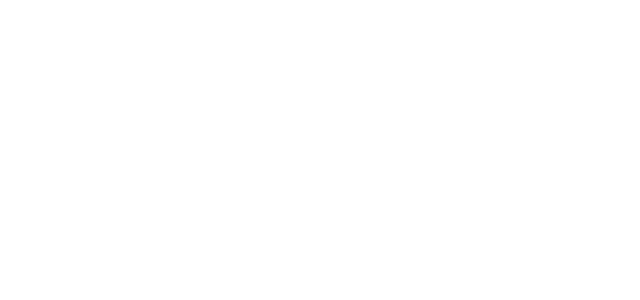
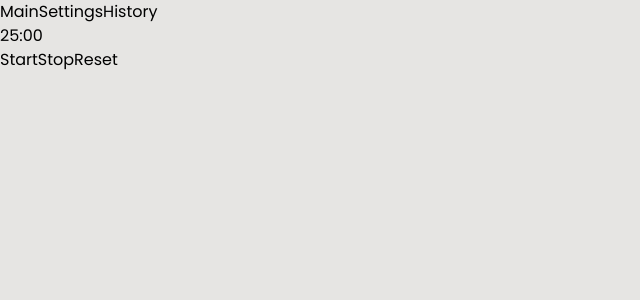
Before and after one commit to rfsyhb/doNow, a React (Vite) app: page / in a window 1280 px wide. Shown: the top 300 px of the page, without its empty margins (0-640 px from the left). Built offline with nearby package versions, Linux system fonts and the light colour scheme.

Commit message:
add components

```diff
--- a/index.html
+++ b/index.html
@@ -4,7 +4,10 @@
     <meta charset="UTF-8" />
     <link rel="icon" type="image/svg+xml" href="/vite.svg" />
     <meta name="viewport" content="width=device-width, initial-scale=1.0" />
-    <meta name="rafi:message" content="thisWouldBeSoCoolIfTheyRandomlyFoundMe">
+    <meta
+      name="rafi:message"
+      content="thisWouldBeSoCoolIfTheyRandomlyFoundMe"
+    />
     <link rel="preconnect" href="https://fonts.googleapis.com" />
     <link rel="preconnect" href="https://fonts.gstatic.com" crossorigin />
     <link
@@ -13,7 +16,7 @@
     />
     <title>doNow</title>
   </head>
-  <body>
+  <body class="bg-bgColor">
     <div id="root"></div>
     <script type="module" src="/src/main.jsx"></script>
   </body>
--- a/src/App.jsx
+++ b/src/App.jsx
@@ -1,7 +1,31 @@
-import React from 'react';
+import React, { useState } from 'react';
+import Stopwatch from './components/Stopwatch';
+import Settings from './components/Setup';
+import History from './components/History';
 
 function App() {
-  return <div />;
+  const [page, setPage] = useState('main');
+
+  return (
+    <div>
+      <nav>
+        <button type="button" onClick={() => setPage('main')}>
+          Main
+        </button>
+        <button type="button" onClick={() => setPage('settings')}>
+          Settings
+        </button>
+        <button type="button" onClick={() => setPage('history')}>
+          History
+        </button>
+      </nav>
+      <div>
+        {page === 'main' && <Stopwatch />}
+        {page === 'settings' && <Settings />}
+        {page === 'history' && <History />}
+      </div>
+    </div>
+  );
 }
 
 export default App;
--- /dev/null
+++ b/src/components/History.jsx
@@ -0,0 +1,22 @@
+/* eslint-disable react/no-array-index-key */
+import React from 'react';
+import { useSelector } from 'react-redux';
+
+function History() {
+  const history = useSelector((state) => state.history);
+
+  return (
+    <div>
+      <h2>History</h2>
+      <ul>
+        {history.map((item, index) => (
+          <li key={index}>
+            {item.title} - {item.time} min
+          </li>
+        ))}
+      </ul>
+    </div>
+  );
+}
+
+export default History;
--- /dev/null
+++ b/src/components/Setup.jsx
@@ -0,0 +1,72 @@
+import React from 'react';
+import { useSelector, useDispatch } from 'react-redux';
+import {
+  setWebhookUrl,
+  setDiscordEnabled,
+  setTitle,
+  setDuration,
+} from '../features/setup/setupSlice';
+
+function Setup() {
+  const dispatch = useDispatch();
+  const setup = useSelector((state) => state.setup);
+
+  const handleWebhookUrlChange = (e) => {
+    dispatch(setWebhookUrl(e.target.value));
+  };
+
+  const handleDiscordEnabledChange = (e) => {
+    dispatch(setDiscordEnabled(e.target.checked));
+  };
+
+  const handleTitleChange = (e) => {
+    dispatch(setTitle(e.target.value));
+  };
+
+  const handleDurationChange = (e) => {
+    dispatch(setDuration(Number(e.target.value)));
+  };
+
+  return (
+    <div>
+      <label htmlFor="webhook">
+        Discord Webhook URL:
+        <input
+          id="webhook"
+          type="text"
+          value={setup.webhookUrl}
+          onChange={handleWebhookUrlChange}
+        />
+      </label>
+      <label htmlFor="enableDiscord">
+        Enable Discord Notifications:
+        <input
+          id="enableDiscord"
+          type="checkbox"
+          checked={setup.discordEnabled}
+          onChange={handleDiscordEnabledChange}
+        />
+      </label>
+      <label htmlFor="title">
+        Title:
+        <input
+          id="title"
+          type="text"
+          value={setup.title}
+          onChange={handleTitleChange}
+        />
+      </label>
+      <label htmlFor="duration">
+        Duration (minutes):
+        <input
+          id="duration"
+          type="number"
+          value={setup.duration}
+          onChange={handleDurationChange}
+        />
+      </label>
+    </div>
+  );
+}
+
+export default Setup;
--- /dev/null
+++ b/src/components/Stopwatch.jsx
@@ -0,0 +1,82 @@
+/* eslint-disable no-console */
+import React, { useEffect } from 'react';
+import { useSelector, useDispatch } from 'react-redux';
+import axios from 'axios';
+import { start, stop, tick, reset } from '../features/stopwatch/stopwatchSlice';
+import { addHistory } from '../features/history/historySlice';
+
+function Stopwatch() {
+  const dispatch = useDispatch();
+  const time = useSelector((state) => state.stopwatch.time);
+  const isRunning = useSelector((state) => state.stopwatch.isRunning);
+  const setup = useSelector((state) => state.setup);
+
+  useEffect(() => {
+    let interval;
+    if (isRunning) {
+      interval = setInterval(() => {
+        dispatch(tick());
+      }, 1000);
+    }
+    return () => clearInterval(interval);
+  }, [isRunning, dispatch]);
+
+  useEffect(() => {
+    if (time === 0 && isRunning) {
+      const historyItem = { title: setup.title, time: setup.duration };
+      dispatch(addHistory(historyItem));
+      dispatch(stop());
+
+      if (setup.discordEnabled && setup.webhookUrl) {
+        axios
+          .post(setup.webhookUrl, {
+            content: `Pomodoro "${historyItem.title}" finished in ${historyItem.time} minutes.`,
+          })
+          .then(() => {
+            console.log('Posted to Discord');
+          })
+          .catch((error) => {
+            console.error('Error posting to Discord:', error);
+          });
+      }
+    }
+  }, [time, isRunning, dispatch, setup]);
+
+  const handleStart = () => {
+    dispatch(reset(setup.duration * 60)); // Mengatur ulang sesuai durasi di pengaturan
+    dispatch(start());
+  };
+
+  const handleStop = () => {
+    dispatch(stop());
+  };
+
+  const handleReset = () => {
+    dispatch(reset(setup.duration * 60));
+  };
+
+  const formatTime = (seconds) => {
+    const m = Math.floor(seconds / 60)
+      .toString()
+      .padStart(2, '0');
+    const s = (seconds % 60).toString().padStart(2, '0');
+    return `${m}:${s}`;
+  };
+
+  return (
+    <div>
+      <h1>{formatTime(time)}</h1>
+      <button type="button" onClick={handleStart} disabled={isRunning}>
+        Start
+      </button>
+      <button type="button" onClick={handleStop} disabled={!isRunning}>
+        Stop
+      </button>
+      <button type="button" onClick={handleReset}>
+        Reset
+      </button>
+    </div>
+  );
+}
+
+export default Stopwatch;
--- a/src/main.jsx
+++ b/src/main.jsx
@@ -1,5 +1,6 @@
 import React from 'react';
 import ReactDOM from 'react-dom/client';
+import { BrowserRouter } from 'react-router-dom';
 import { Provider } from 'react-redux';
 import { store } from './app/store';
 import App from './App';
@@ -7,8 +8,10 @@ import './style/index.css';
 
 ReactDOM.createRoot(document.getElementById('root')).render(
   <Provider store={store}>
-    <React.StrictMode>
-      <App />
-    </React.StrictMode>
+    <BrowserRouter>
+      <React.StrictMode>
+        <App />
+      </React.StrictMode>
+    </BrowserRouter>
   </Provider>
 );
```
